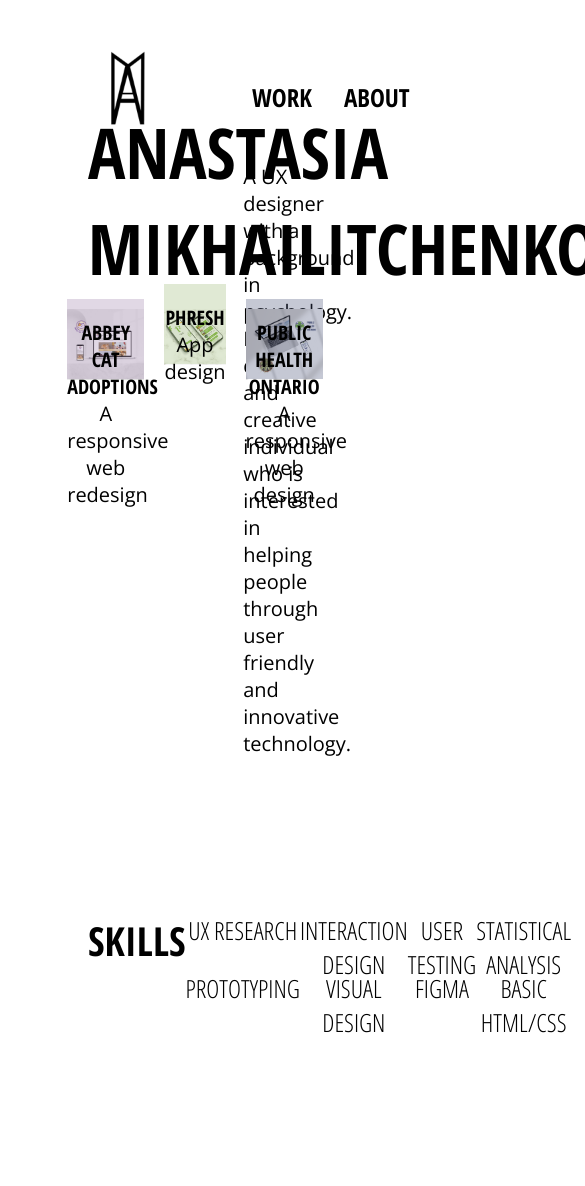
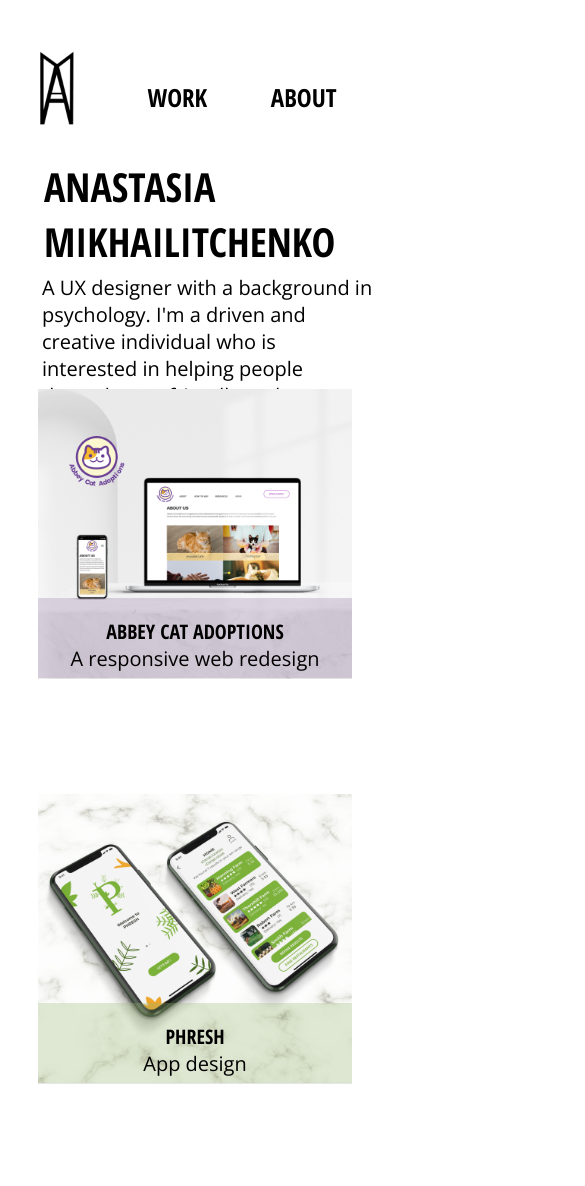
Before and after one commit to anamikhail/UX_UI_HW17, a plain HTML site: page index.html in a window 390 px wide. Shown: the top 1186 px of the page, 585 px wide, since content can reach past the window. Drawn offline with nearby package versions, Linux system fonts and the light colour scheme; files whose address does not match are found by name.

Commit message:
Update style.css

```diff
--- a/css/style.css
+++ b/css/style.css
@@ -30,9 +30,13 @@ h4{
 
 .nav{
     position: sticky;
-    display: flex;
+    display: grid;
+    grid-template-rows: 100%;
+    grid-template-columns: 11% 11% 11%;
+    grid-template-areas: "logo work about";
     flex-direction: row;
     align-items: flex-start;
+
     height: 100px;
     top: 0px;
     padding-top: 20px;
@@ -41,9 +45,9 @@ h4{
 }
 
 .nav img{
-    display: inline-flex;
+    display: flex;
     position: relative;
-    align-content: center;
+    align-content: flex-start;
     width: 46px;
     height: 90px;
     left: 101px;
@@ -54,9 +58,7 @@ h4{
 display: flex;
 position: relative;
 height: 72px;
-left: 182px;
 top: 33px;
-justify-content: space-between;
 align-items: center;
 text-decoration: none;
 margin-left: 16px;
@@ -67,9 +69,20 @@ font-weight: 700;
 color: black;
 }
 
+.nav .work{
+    grid-area: work;
+}
+.nav .about{
+    grid-area: about;
+}
+.nav img{
+    grid-area: logo;
+}
 
 
 .header{
+position: relative;
+top: 30px;
 display: grid;
 height: 143px;
 align-items: center;
@@ -101,15 +114,27 @@ grid-template-areas: "h1 p";
 
 
 .work{
-    display: flex;
+    position: relative;
+    top: 28px;
+    display: grid;
     justify-content: center;
     margin-left: 70px;
     margin-right: 70px;
-
+    grid-template-rows: 100%;
+grid-template-columns: 33% 33% 33%;
+grid-template-areas: "box1 box2 box3";
 }
+.box1{
+grid-area: box1;
+}
+.box2{
+    grid-area: box2;
+    }
+.box3{
+    grid-area: box3;
+        }
 .box1, .box2, .box3 {
     position: relative;
-    width: 33%;
     height: 389px;
     top: 28px;
     margin: 10px;
@@ -125,6 +150,7 @@ grid-template-areas: "h1 p";
     top: -105px;
 text-align: center;
 height: 80px;
+color: black;
 }
 
 .box1 h3, .box2 h3, .box3 h3{
@@ -159,7 +185,7 @@ top: 200px;
 
 }
 
-.skills h4{
+.skills h2{
     grid-area: h4;
     align-items: center;
 }
@@ -237,5 +263,115 @@ font-family:'Open Sans', sans-serif;
     display: flex;
     position: relative;
     left: 1500px;
-    top: -34.38px;
+    top: -36px;
 }
+
+@media only screen and (max-width: 600px) {
+    .work{ position: relative;
+        top: 80px;
+        display: grid;
+        justify-content: center;
+        margin-left: 20px;
+        margin-right: 20px;
+        grid-template-columns: 100%;
+        grid-template-rows: 33% 33% 33%;
+    grid-template-areas: "box1"
+    "box2"
+    "box3";}
+    .header{
+        position: relative;
+        top: 50px;
+        display: grid;
+        height: 143px;
+        align-items: center;
+        margin-right: 20px;
+        margin-left: 20px;
+        grid-template-columns: 100%;
+        grid-template-rows: 50% 50%;
+        grid-template-areas: "h1"
+        "p";
+        }
+        .header h1{
+            margin-right: 20px;
+            margin-left: 16px;
+            font-size: 40px;}
+        .header p{
+            top: 60px;
+
+        }
+        .skills{
+            position: relative;
+        top: 150px;
+            display: grid;
+            text-align: center;
+            grid-template-rows: 1fr 1fr 1fr 1fr 1fr 1fr 1fr 1fr;
+            grid-template-columns: 1fr 3fr;
+            margin-right: 20px ;
+            margin-left: 20px;
+            grid-template-areas:
+            "h4 block1"
+            "h4 block2"
+            "h4 block3"
+            "h4 block4"
+            "h4 block5"
+            "h4 block6"
+            "h4 block7"
+            "h4 block8";
+
+
+        }
+        .skills h2{ font-size: 25px;}
+
+
+        .footer{
+            position: relative;
+            left: -20px;
+            background-color: #616161;
+            width: 900vmin;
+            color: white;
+        height: 140px;
+        top: 1000px;
+        }
+
+        .footer img{
+            position: relative;
+            height: 34.38px;
+            width: 34.38px;
+            left: 40px;
+            top: 37px;
+            }
+
+        .footer a{
+            display: flex;
+         position: relative;
+         left: 100px;
+         top: 3px;
+        text-decoration: none;
+        color: white;
+        font-family:'Open Sans', sans-serif;
+            font-size: 20px;
+            font-weight: 300;
+        }
+
+        .footer p{
+            display: flex;
+            position: relative;
+            left: 40px;
+            top: -6px;
+        }
+.nav{
+    position: sticky;
+    display: grid;
+    grid-template-rows: 100%;
+    grid-template-columns: 33% 33% 33%;
+    grid-template-areas: "logo work about";
+    flex-direction: row;
+    align-items: flex-start;
+}
+.nav img{
+position: relative;
+left: 30px;
+
+}
+
+}
```
